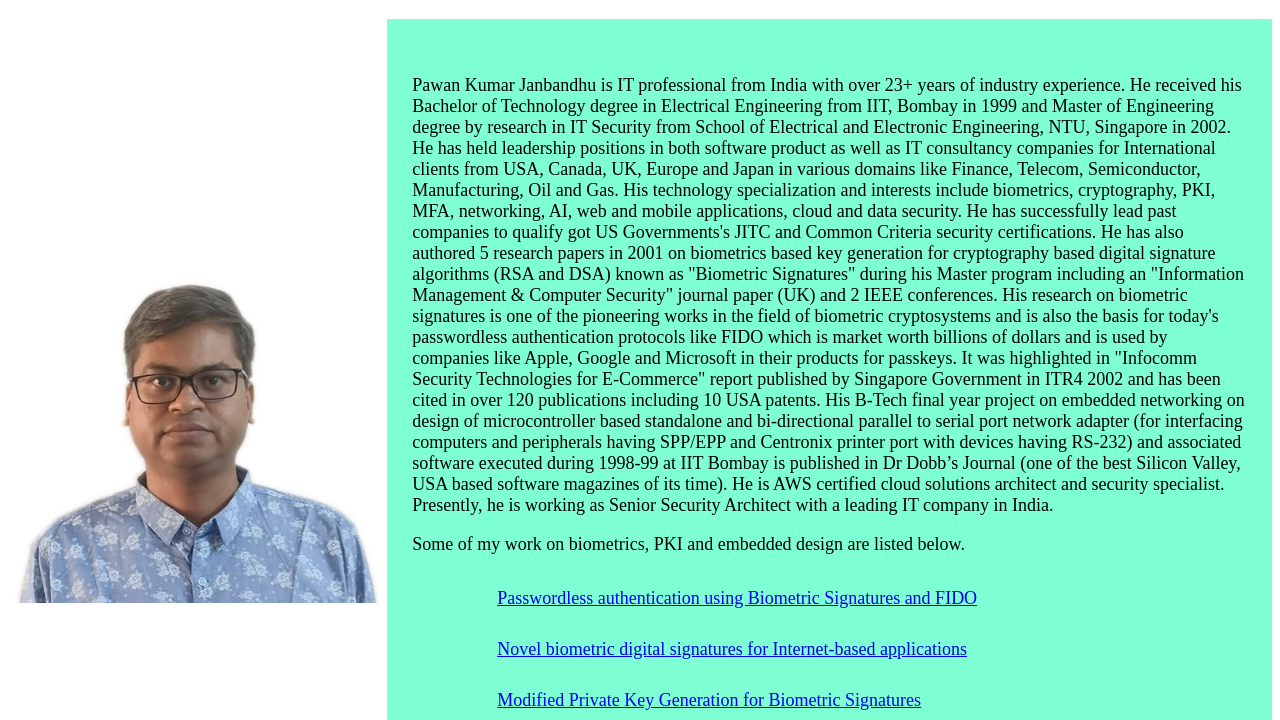
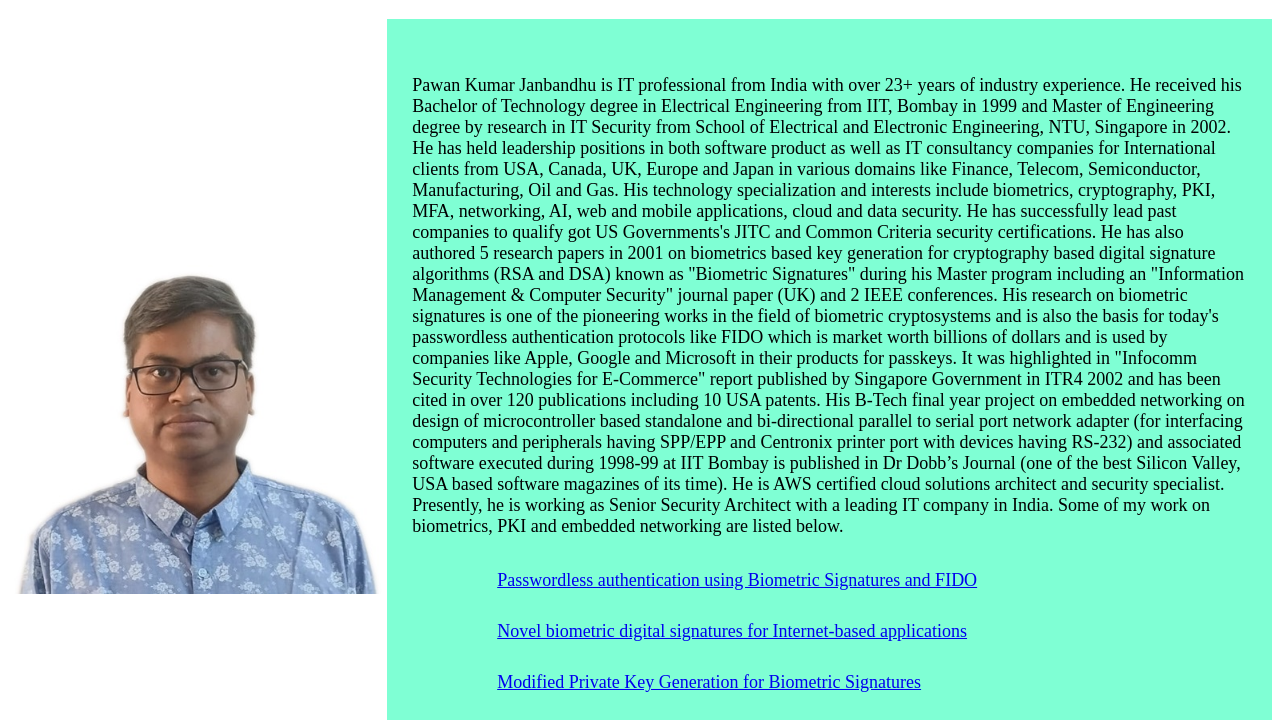
Before and after one commit to pkjanbandhu/profile, a plain HTML site: page index.html in a window 1280 px wide. Shown: the part 61-781 px from the top of the page. Drawn offline with Linux system fonts and the light colour scheme.

Commit message:
Update index.html

```diff
--- a/index.html
+++ b/index.html
@@ -31,8 +31,10 @@
 				  at IIT Bombay is published in Dr Dobb’s Journal (one of the best Silicon Valley, USA based software magazines of its time). He is
 				  AWS certified cloud solutions architect and security specialist. Presently, he is working as Senior Security Architect with a leading
 				  IT company in India.
-                    </p>
-					Some of my work on biometrics, PKI and embedded design are listed below.
+
+					Some of my work on biometrics, PKI and embedded networking are listed below.
+
+				  </p>
 					<ul>
 						<li><a href="https://biometricsignatures.blogspot.com/">Passwordless authentication using Biometric Signatures and FIDO</a></li>
 						<li><a href="https://www.emerald.com/ics/article-abstract/9/5/205/180760/Novel-biometric-digital-signatures-for-Internet?redirectedFrom=fulltext">Novel biometric digital signatures for Internet‐based applications</a></li>
```
